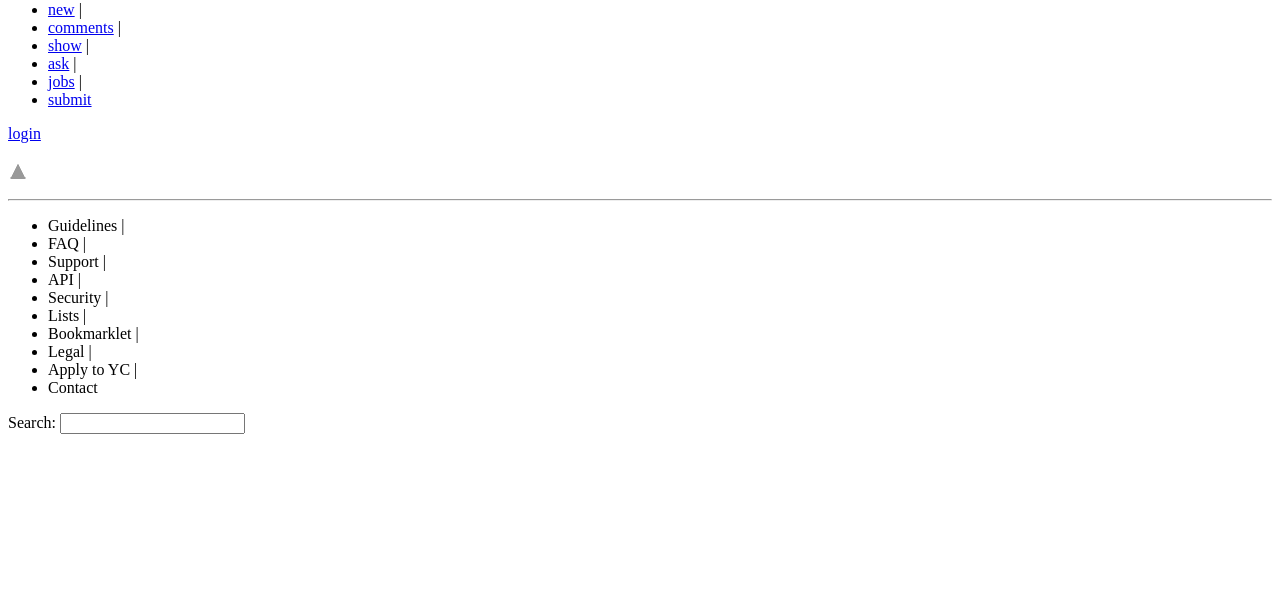
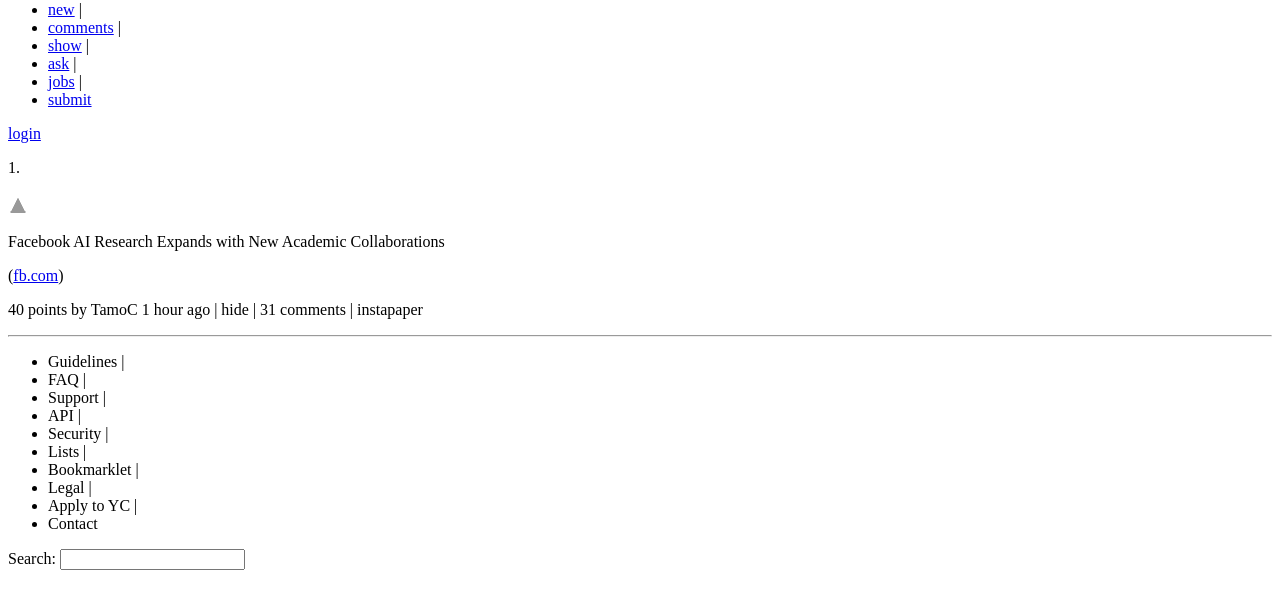
Before and after one commit to diva-D/Bloc-Module-1-Assessment-Practice, a plain HTML site: page Hacker News/index.html in a window 1280 px wide. Shown: the part 109-718 px from the top of the page. Drawn offline with Linux system fonts and the light colour scheme.

Commit message:
Add example story

```diff
--- a/Hacker News/index.html
+++ b/Hacker News/index.html
@@ -54,20 +54,20 @@
         <section class="story">
             <div class="story--main">
                 <div class="rank">
-                    <p></p>
+                    <p>1.</p>
                 </div>
                 <div class="arrow">
                     <img src="grayarrow2x.gif" alt="upvote arrow" title="upvote">
                 </div>
                 <div class="title">
-                    <p></p>
+                    <p>Facebook AI Research Expands with New Academic Collaborations</p>
                 </div>
                 <div class="link">
-                    <a href="#"></a>
+                    <p>(<a href="#">fb.com</a>)</p>
                 </div>
             </div>
             <div class="story--sub">
-                <p></p>
+                <p> 40 points by TamoC 1 hour ago | hide | 31 comments | instapaper</p>
             </div>
         </section>
 
```
